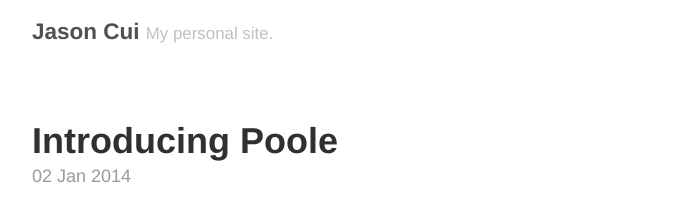
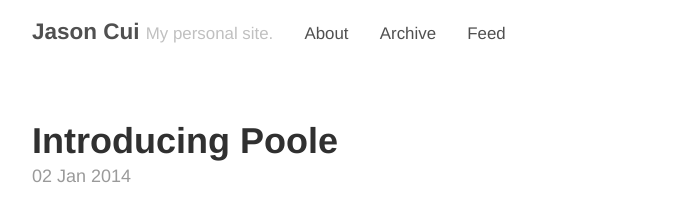
Before and after one commit to jasoncui/jasoncui.github.io, a Jekyll site: the page built from index.html, in a window 1280 px wide. Shown: the top 212 px of the page, without its empty margins (293-985 px from the left). Built offline with Jekyll 4.4.1, drawn with Linux system fonts in a browser that asks for light colours; the list of posts is cut into pages by our own code.

Commit message:
added header

```diff
--- a/_config.yml
+++ b/_config.yml
@@ -28,3 +28,9 @@
 version:             2.0.0
 github:
   repo:              https://github.com/poole/poole
+
+# List of pages for the header
+pages_list:
+  About: '/about'
+  Archive: '/archive'
+  Feed: '/atom.xml'
--- a/_layouts/default.html
+++ b/_layouts/default.html
@@ -10,6 +10,10 @@
       <h3 class="masthead-title">
         <a href="{{ site.baseurl }}/" title="Home">{{ site.title }}</a>
         <small>{{ site.tagline }}</small>
+        {% for page in site.pages_list %}
+        &nbsp;&nbsp;&nbsp;
+        <small><a href="{{ page[1]  }}">{{ page[0] }}</a></small>
+        {% endfor %}
       </h3>
     </header>
 
```
Lines whose indentation alone changed are shown as unchanged.
